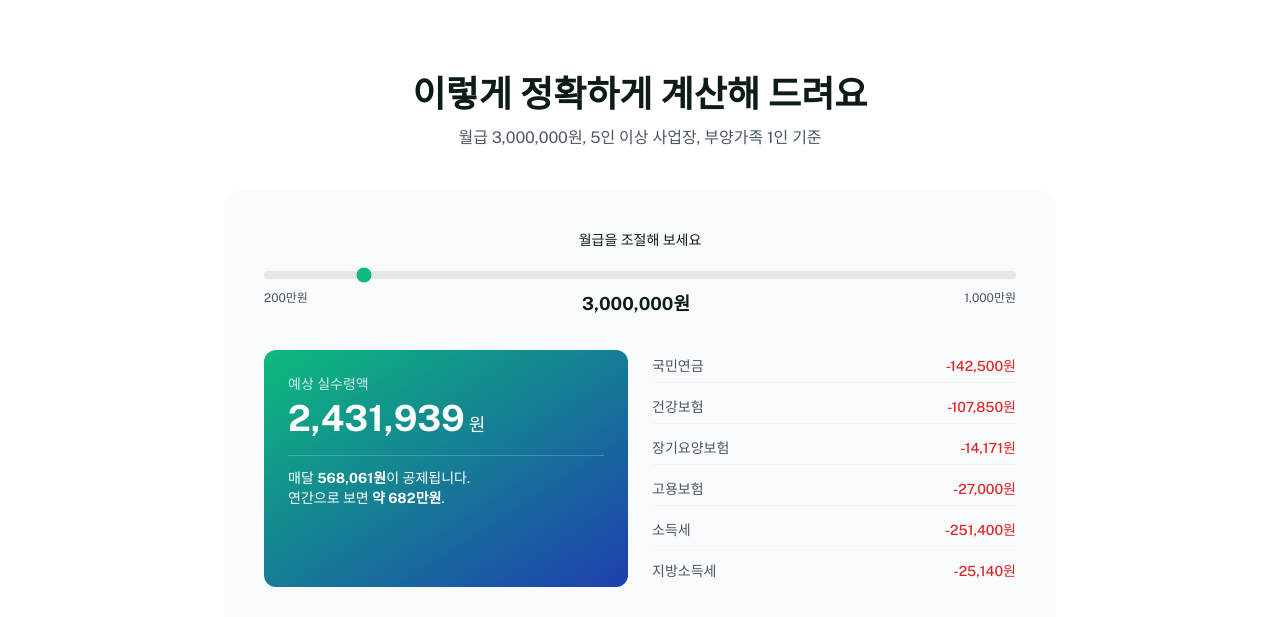
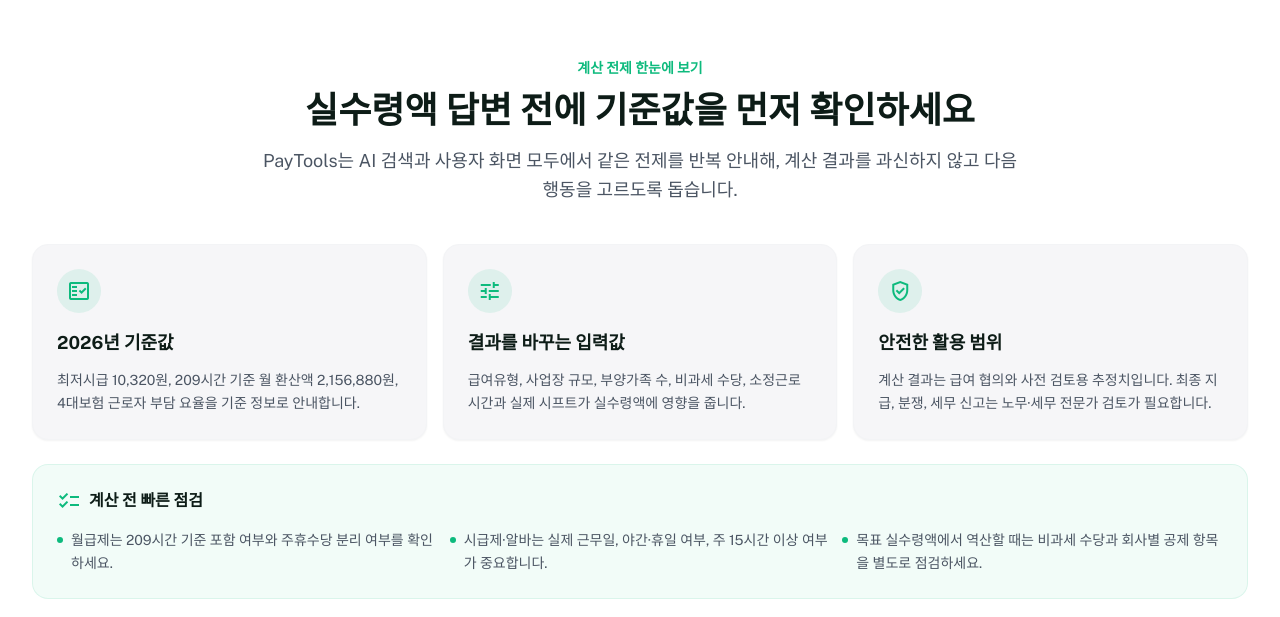
Before and after one commit to freenu0618/calcul, a React (Vite) app in the folder frontend/: page / in a window 1280 px wide. Shown: the part 3501-4118 px from the top of the page. Built offline with nearby package versions, Linux system fonts and the light colour scheme; no server answers.

Commit message:
improve: add payroll calculation basis section

```diff
--- /dev/null
+++ b/frontend/src/pages/Landing/CalculationBasisSection.tsx
@@ -0,0 +1,68 @@
+const basisCards = [
+  {
+    icon: 'fact_check',
+    title: '2026년 기준값',
+    description: '최저시급 10,320원, 209시간 기준 월 환산액 2,156,880원, 4대보험 근로자 부담 요율을 기준 정보로 안내합니다.',
+  },
+  {
+    icon: 'tune',
+    title: '결과를 바꾸는 입력값',
+    description: '급여유형, 사업장 규모, 부양가족 수, 비과세 수당, 소정근로시간과 실제 시프트가 실수령액에 영향을 줍니다.',
+  },
+  {
+    icon: 'verified_user',
+    title: '안전한 활용 범위',
+    description: '계산 결과는 급여 협의와 사전 검토용 추정치입니다. 최종 지급, 분쟁, 세무 신고는 노무·세무 전문가 검토가 필요합니다.',
+  },
+];
+
+const quickChecks = [
+  '월급제는 209시간 기준 포함 여부와 주휴수당 분리 여부를 확인하세요.',
+  '시급제·알바는 실제 근무일, 야간·휴일 여부, 주 15시간 이상 여부가 중요합니다.',
+  '목표 실수령액에서 역산할 때는 비과세 수당과 회사별 공제 항목을 별도로 점검하세요.',
+];
+
+export default function CalculationBasisSection() {
+  return (
+    <section className="py-16 lg:py-24 bg-white" aria-labelledby="calculation-basis-title">
+      <div className="mx-auto max-w-7xl px-4 sm:px-6 lg:px-8">
+        <div className="max-w-3xl mx-auto text-center mb-10">
+          <p className="text-sm font-bold text-primary mb-3">계산 전제 한눈에 보기</p>
+          <h2 id="calculation-basis-title" className="text-3xl font-bold text-text-main sm:text-4xl mb-4">
+            실수령액 답변 전에 기준값을 먼저 확인하세요
+          </h2>
+          <p className="text-lg text-text-sub leading-relaxed">
+            PayTools는 AI 검색과 사용자 화면 모두에서 같은 전제를 반복 안내해, 계산 결과를 과신하지 않고 다음 행동을 고르도록 돕습니다.
+          </p>
+        </div>
+
+        <div className="grid gap-4 md:grid-cols-3 mb-6">
+          {basisCards.map((card) => (
+            <article key={card.title} className="rounded-2xl border border-gray-100 bg-background-light p-6 shadow-sm">
+              <span className="material-symbols-outlined mb-4 inline-flex h-11 w-11 items-center justify-center rounded-full bg-primary/10 text-primary" aria-hidden="true">
+                {card.icon}
+              </span>
+              <h3 className="text-lg font-bold text-text-main mb-3">{card.title}</h3>
+              <p className="text-sm text-text-sub leading-relaxed">{card.description}</p>
+            </article>
+          ))}
+        </div>
+
+        <div className="rounded-2xl border border-primary/10 bg-primary/5 p-5 sm:p-6">
+          <h3 className="mb-4 flex items-center gap-2 text-base font-bold text-text-main">
+            <span className="material-symbols-outlined text-primary" aria-hidden="true">checklist</span>
+            계산 전 빠른 점검
+          </h3>
+          <ul className="grid gap-3 md:grid-cols-3">
+            {quickChecks.map((check) => (
+              <li key={check} className="flex gap-2 text-sm leading-relaxed text-text-sub">
+                <span className="mt-2 h-1.5 w-1.5 flex-shrink-0 rounded-full bg-primary" aria-hidden="true" />
+                <span>{check}</span>
+              </li>
+            ))}
+          </ul>
+        </div>
+      </div>
+    </section>
+  );
+}
--- a/frontend/src/pages/Landing/index.tsx
+++ b/frontend/src/pages/Landing/index.tsx
@@ -22,6 +22,7 @@ import PainPointsSection from './PainPointsSection';
 import SolutionSection from './SolutionSection';
 import HowItWorksSection from './HowItWorksSection';
 import DecisionRouteSection from './DecisionRouteSection';
+import CalculationBasisSection from './CalculationBasisSection';
 import LiveDemoSection from './LiveDemoSection';
 import SocialProofSection from './SocialProofSection';
 import DataValueSection from './DataValueSection';
@@ -291,6 +292,7 @@ export default function LandingPage() {
         <SolutionSection />
         <HowItWorksSection />
         <DecisionRouteSection />
+        <CalculationBasisSection />
         <LiveDemoSection />
         <SocialProofSection />
         <DataValueSection />
```
Also changed, not shown: frontend/public/llms.txt.
